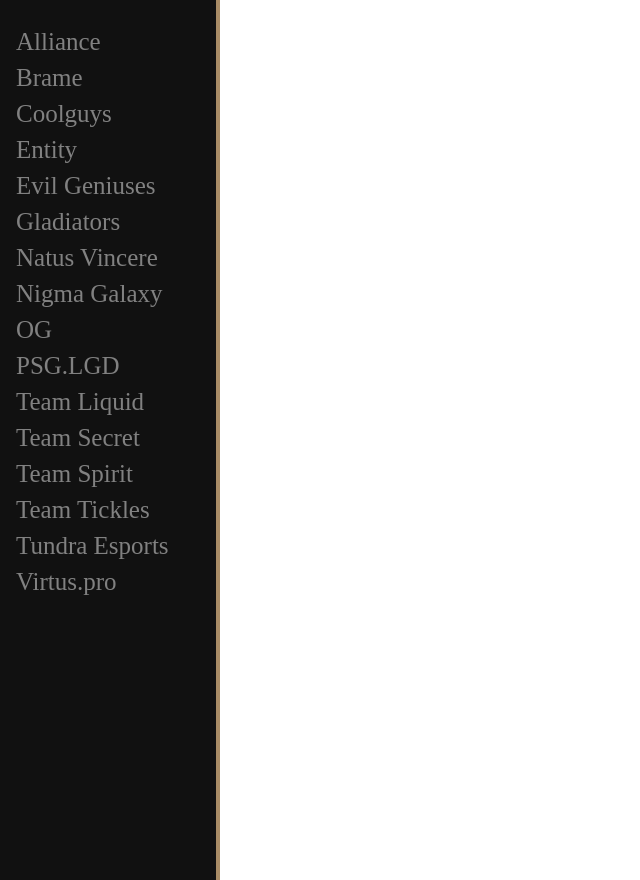
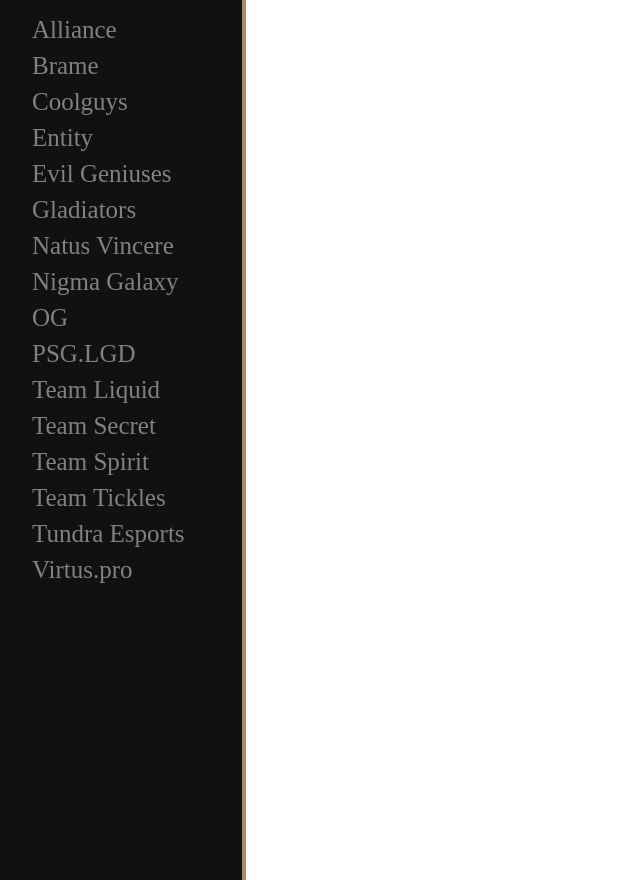
Before and after one commit to DrCognito/StaticAnalysisWeb, a Flask app: page / in a window 1280 px wide. Shown: the whole page, without its empty margins (0-640 px from the left). Run offline with Flask 2, Linux system fonts and the light colour scheme.

Commit message:
Make side bar a little larger.

```diff
--- a/static/styles/index.css
+++ b/static/styles/index.css
@@ -1,14 +1,16 @@
  /* The sidebar menu */
  .sidenav {
-    height: 100%; /* Full-height: remove this if you want "auto" height */
-    width: 200px; /* Set the width of the sidebar */
-    position: fixed; /* Fixed Sidebar (stay in place on scroll) */
+    /*height: 100%; /* Full-height: remove this if you want "auto" height */
+    width: 220px; /* Set the width of the sidebar */
+    position: fixed; /*Fixed Sidebar (stay in place on scroll) */
     z-index: 1; /* Stay on top */
     top: 0; /* Stay at the top */
     left: 0;
+    bottom: 0;
     background-color: #111; /* Black */
     overflow-x: hidden; /* Disable horizontal scroll */
     padding-top: 20px;
+    padding-bottom: 20px;
     padding-right: 16px;
     border-right:solid #a98c66 4px;
 }
@@ -29,8 +31,8 @@
     outline: none;
     overflow-y: auto;
 }
-.sidenav p {
-    padding: 8px 6px 8px 16px;
+.sidenav {
+    padding: 8px 6px 0px 16px;
     text-decoration: none;
     font-size: 25px;
     color: #818181;
@@ -44,7 +46,7 @@
 
 /* Style page content */
 .main {
-    margin-left: 200px; /* Same as the width of the sidebar */
+    margin-left: 220px; /* Same as the width of the sidebar */
     padding: 0px 20px;
 }
 
```
